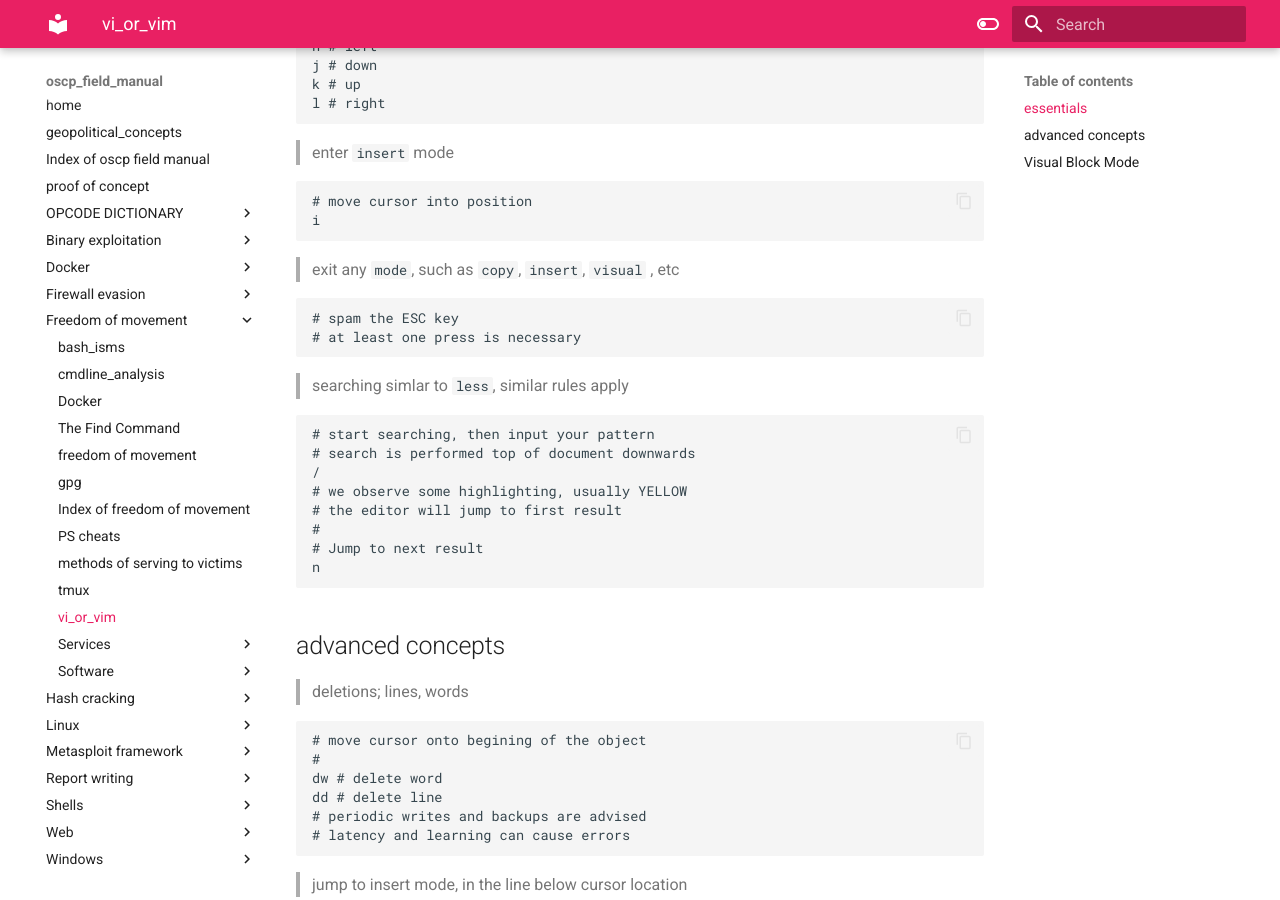
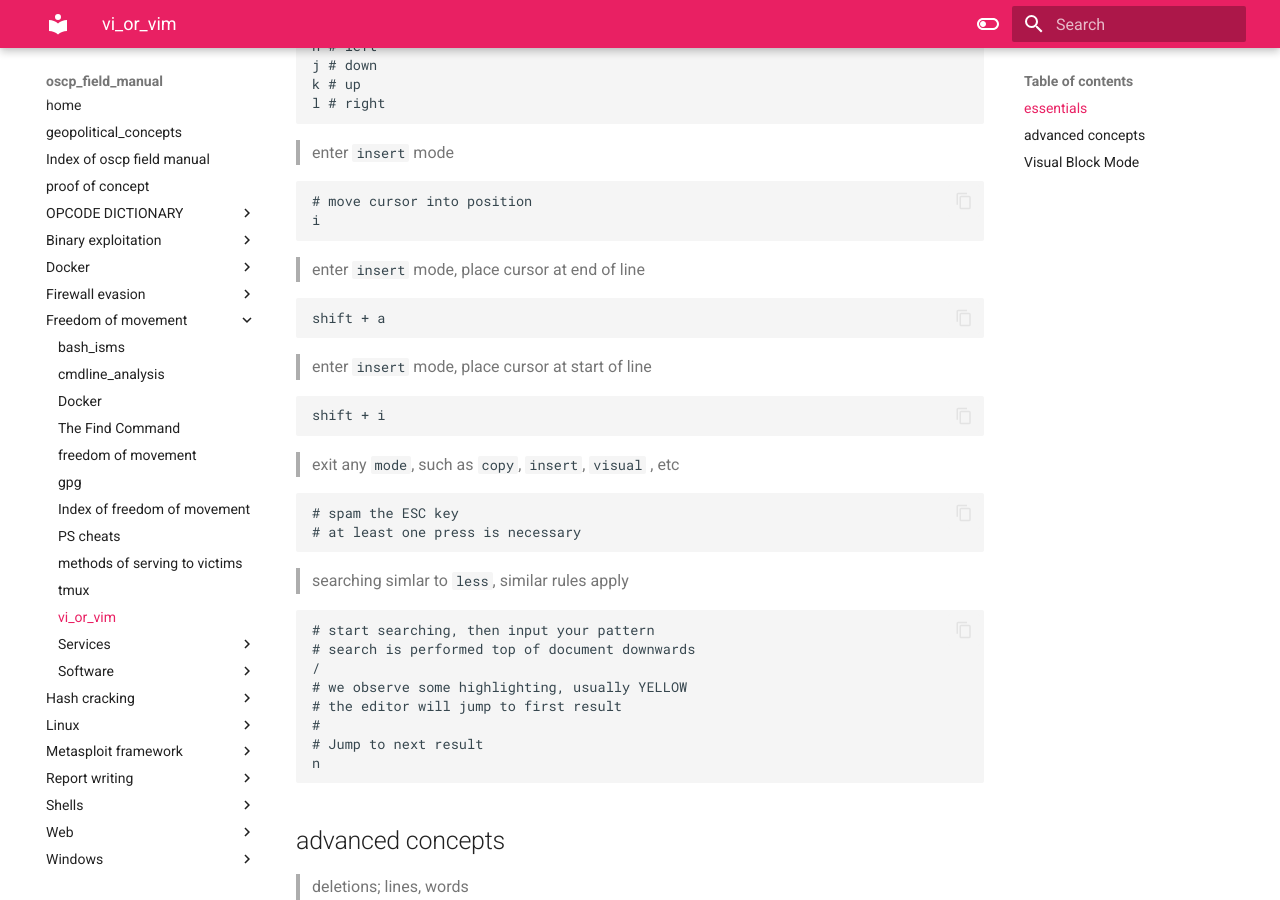
Before and after one commit to invae/oscp_field_manual, an MkDocs documentation site: the page built from docs/freedom_of_movement/vi_or_vim.md, in a window 1280 px wide and 900 px high, scrolled down 612 px. Built offline with MkDocs 1.6.1 and Material for MkDocs 9.7.7, drawn with Linux system fonts in a browser that asks for light colours.

Commit message:
additional vi insert mode commands

````diff
--- a/docs/freedom_of_movement/vi_or_vim.md
+++ b/docs/freedom_of_movement/vi_or_vim.md
@@ -36,6 +36,16 @@ l # right
 ```bash
 # move cursor into position
 i
+```
+
+> enter `insert` mode, place cursor at end of line
+```bash
+shift + a
+```
+
+> enter `insert` mode, place cursor at start of line
+```bash
+shift + i
 ```
 
 
````
